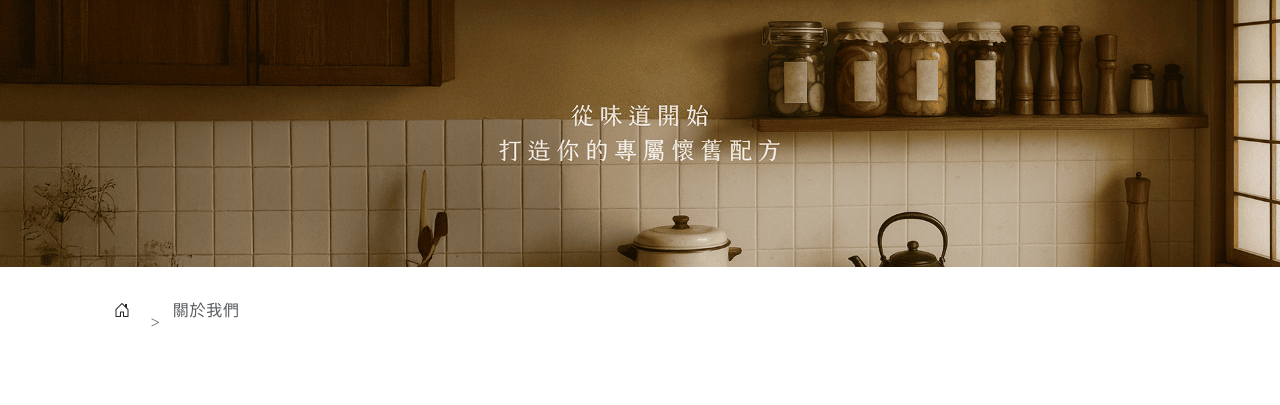
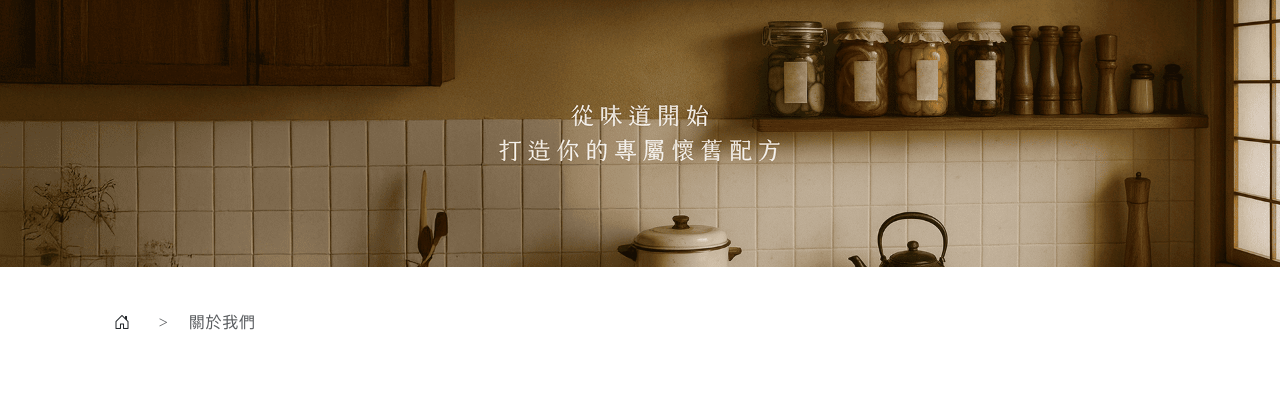
Before and after one commit to Brook-Hsu/yenmade, a website built with Vite: page pages/about.html in a window 1280 px wide. Shown: the top 405 px of the page. Built offline with nearby package versions, Linux system fonts and the light colour scheme.

Commit message:
修改about頁 麵包屑導覽列

```diff
--- a/assets/scss/pages/_about.scss
+++ b/assets/scss/pages/_about.scss
@@ -6,6 +6,18 @@
 .mb-80{
   margin-bottom: 80px
 }
+
+.breadcrumb-item {
+  display: flex;
+  align-items: center;
+}
+
+.breadcrumb-item + .breadcrumb-item::before {
+  display: inline-block;
+  content: var(--bs-breadcrumb-divider, '>');
+  margin: 0 0.5rem;
+}
+
 
 /*banner*/
 .about-banner {
```
